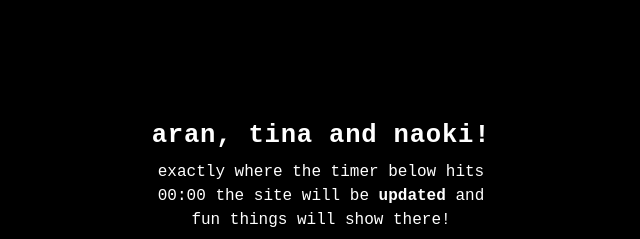
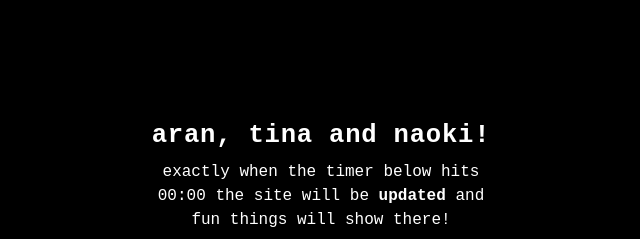
Before and after one commit to kasztingers11-lang/jewmod, a plain HTML site: page index.html in a window 1280 px wide. Shown: the top 239 px of the page, 319-959 px from the left. Drawn offline with Linux system fonts and the light colour scheme.

Commit message:
Update index.html

```diff
--- a/index.html
+++ b/index.html
@@ -3,7 +3,7 @@
 <head>
 <meta charset="UTF-8">
 <meta name="viewport" content="width=device-width, initial-scale=1.0, maximum-scale=1.0">
-<title>24hours</title>
+<title>xaxaxaxaxaxaxaxaxaxaxa</title>
 <style>
   *, *::before, *::after { box-sizing: border-box; }
 
@@ -95,7 +95,7 @@
 <body>
 
 <h1>aran, tina and naoki!</h1>
-<h2>exactly where the timer below hits 00:00 the site will be <b>updated</b> and fun things will show there!</h2>
+<h2>exactly when the timer below hits 00:00 the site will be <b>updated</b> and fun things will show there!</h2>
 <p>you have exactly 24 hours to apologize! add @cw2l if u wanna say sorry :3</p>
 
 <div class="img-wrap">
```
